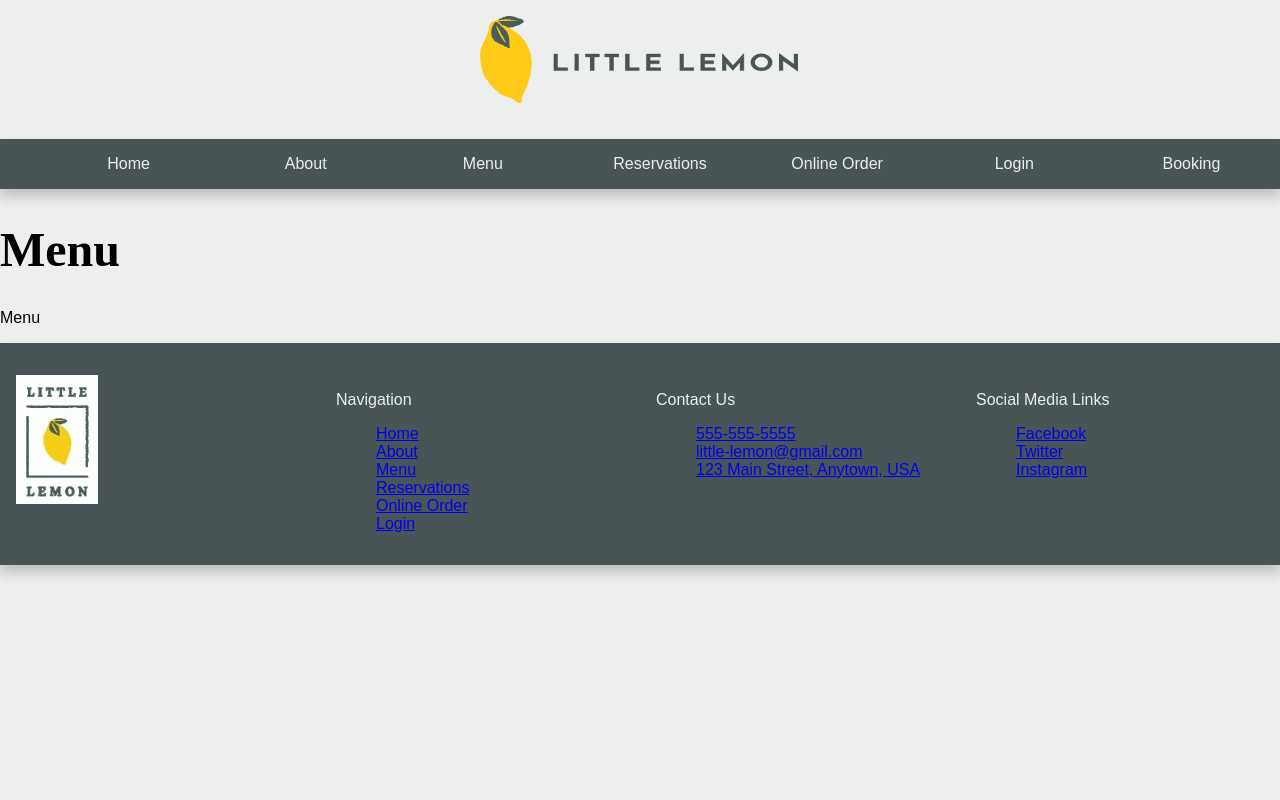
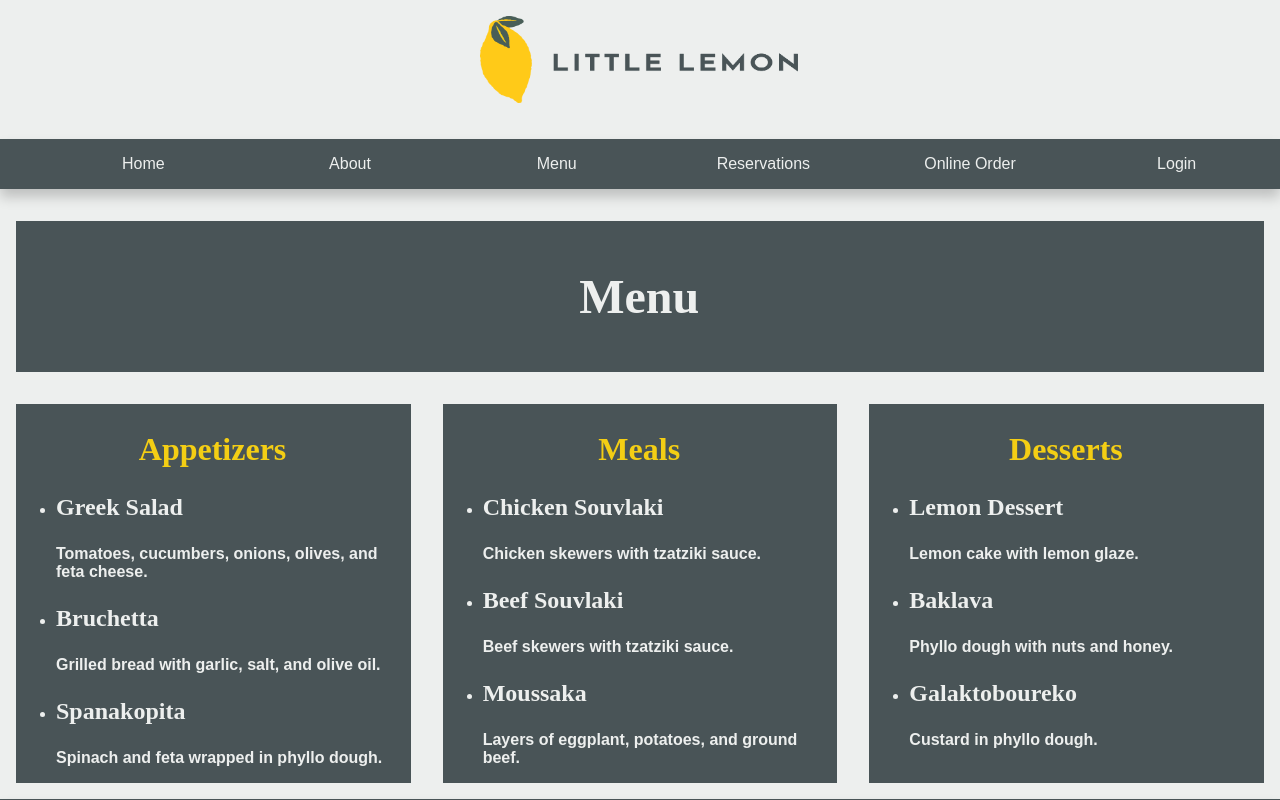
Before and after one commit to Fearg6/MyLittleLemon, a React (Create React App) app: page /menu.html in a window 1280 px wide. Shown: the top 800 px of the page. Built offline with nearby package versions, Linux system fonts and the light colour scheme.

Commit message:
Fixed form error, added scroll click to Booking

```diff
--- a/src/App.css
+++ b/src/App.css
@@ -6,6 +6,13 @@ body {
 
 h1, h2, h3{
   font-family: 'Markazi Text';
+}
+article > h1{
+  text-align: center;
+}
+
+article > h2, article > h3 {
+  color: #F4CE14;
 }
 
 /* Layout Styles */
--- a/src/components/BookingForm.js
+++ b/src/components/BookingForm.js
@@ -41,10 +41,8 @@ const BookingForm = ({
   }, [date, dispatch]);
 
   useEffect(() => {
-    if (time !== availableTimes[0]) {
-      setTime(availableTimes[0]);
-    }
-  }, [availableTimes, setTime, time]);
+    setTime(availableTimes[0]);
+  }, [availableTimes, setTime]);
 
   return (
     <VStack w="1024px" p={32}>
@@ -64,7 +62,6 @@ const BookingForm = ({
               max={maxDate}
               onChange={(e) => {
                 setDate(e.target.value);
-                fetchData(date, dispatch, "onChange");
               }}
               value={date}
             />
--- a/src/components/BookingPage.js
+++ b/src/components/BookingPage.js
@@ -24,6 +24,7 @@ const BookingPage = ({ availableTimes, dispatch,submitForm }) => {
 
 
   return (
+    <div id = "booking-page-section">
     <FullScreenSection
       isDarkBackground
       backgroundColor="#495457"
@@ -46,6 +47,7 @@ const BookingPage = ({ availableTimes, dispatch,submitForm }) => {
         submitForm={submitForm}
       />
     </FullScreenSection>
+    </div>
   );
 };
 
--- a/src/components/Main.js
+++ b/src/components/Main.js
@@ -6,6 +6,7 @@ import restaurantFood from "../images/restaurant_food.jpg";
 import BookingPage from "./BookingPage";
 import { submitAPI } from "../hooks/localApi";
 import { useHistory } from "react-router-dom";
+import handleClick from "../components/handleClick";
 
 function Main() {
   const navigate = useHistory();
@@ -47,7 +48,7 @@ function Main() {
                 <b>Chicago’s</b> best restaurant for authentic Greek cuisine.
               </span>
             </p>
-            <a href="/reservations.html">
+            <a href="#booking-page" onClick={handleClick("booking-page")}>
               <button>Reserve a Table</button>
             </a>
           </div>
@@ -60,7 +61,7 @@ function Main() {
       </section>
       <section className="specials-section">
         <h2>This Week's Specials!</h2>
-        <a href="/online-menu.html" className="online-menu-button">
+        <a href="/menu.html" className="online-menu-button">
           <button>Online Menu</button>
         </a>
       </section>
--- a/src/components/Menu.js
+++ b/src/components/Menu.js
@@ -1,9 +1,102 @@
-function Menu(){
-    return(
-        <>
-            <h1>Menu</h1>
-            <p>Menu</p>
-        </>
-    );
+function Menu() {
+  return (
+    <>
+      <section>
+        <article>
+          <h1>Menu</h1>
+        </article>
+      </section>
+      <section>
+        <article>
+          <h2>Appetizers</h2>
+          <ul>
+            <li>
+              <h3>Greek Salad</h3>
+              <p>
+                <span>
+                  <b>Tomatoes, cucumbers, onions, olives, and feta cheese.</b>
+                </span>
+              </p>
+            </li>
+            <li>
+              <h3>Bruchetta</h3>
+              <p>
+                <span>
+                  <b>Grilled bread with garlic, salt, and olive oil.</b>
+                </span>
+              </p>
+            </li>
+            <li>
+              <h3>Spanakopita</h3>
+              <p>
+                <span>
+                  <b>Spinach and feta wrapped in phyllo dough.</b>
+                </span>
+              </p>
+            </li>
+          </ul>
+        </article>
+        <article>
+          <h2>Meals</h2>
+          <ul>
+            <li>
+              <h3>Chicken Souvlaki</h3>
+              <p>
+                <span>
+                  <b>Chicken skewers with tzatziki sauce.</b>
+                </span>
+              </p>
+            </li>
+            <li>
+              <h3>Beef Souvlaki</h3>
+              <p>
+                <span>
+                  <b>Beef skewers with tzatziki sauce.</b>
+                </span>
+              </p>
+            </li>
+            <li>
+              <h3>Moussaka</h3>
+              <p>
+                <span>
+                  <b>Layers of eggplant, potatoes, and ground beef.</b>
+                </span>
+              </p>
+            </li>
+          </ul>
+        </article>
+
+        <article>
+          <h2>Desserts</h2>
+          <ul>
+            <li>
+              <h3>Lemon Dessert</h3>
+              <p>
+                <span>
+                  <b>Lemon cake with lemon glaze.</b>
+                </span>
+              </p>
+            </li>
+            <li>
+              <h3>Baklava</h3>
+              <p>
+                <span>
+                  <b>Phyllo dough with nuts and honey.</b>
+                </span>
+              </p>
+            </li>
+            <li>
+              <h3>Galaktoboureko</h3>
+              <p>
+                <span>
+                  <b>Custard in phyllo dough.</b>
+                </span>
+              </p>
+            </li>
+          </ul>
+        </article>
+      </section>
+    </>
+  );
 }
 export default Menu;
--- a/src/components/Nav.js
+++ b/src/components/Nav.js
@@ -1,4 +1,5 @@
 import React from "react";
+import handleClick from "../components/handleClick";
 
 function Nav() {
   return (
@@ -14,7 +15,9 @@ function Nav() {
           <a href="/menu.html">Menu</a>
         </li>
         <li>
-                <a href="/reservations.html">Reservations</a>
+          <a href="#booking-page" onClick={handleClick("booking-page")}>
+            Reservations
+          </a>
         </li>
         <li>
           <a href="/online-order.html">Online Order</a>
@@ -22,9 +25,6 @@ function Nav() {
         <li>
           <a href="/login.html">Login</a>
         </li>
-            <li>
-                <a href="/booking.html">Booking</a>
-            </li>
       </ul>
     </nav>
   );
--- /dev/null
+++ b/src/components/handleClick.js
@@ -0,0 +1,12 @@
+const handleClick = (anchor) => () => {
+  const id = `${anchor}-section`;
+  const element = document.getElementById(id);
+  if (element) {
+    element.scrollIntoView({
+      behavior: "smooth",
+      block: "start",
+    });
+  }
+};
+
+export default handleClick;
```
Lines whose indentation alone changed are shown as unchanged.
